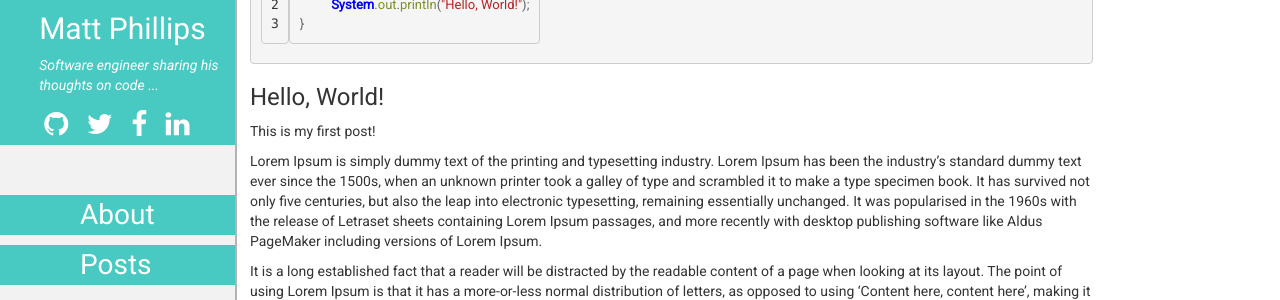
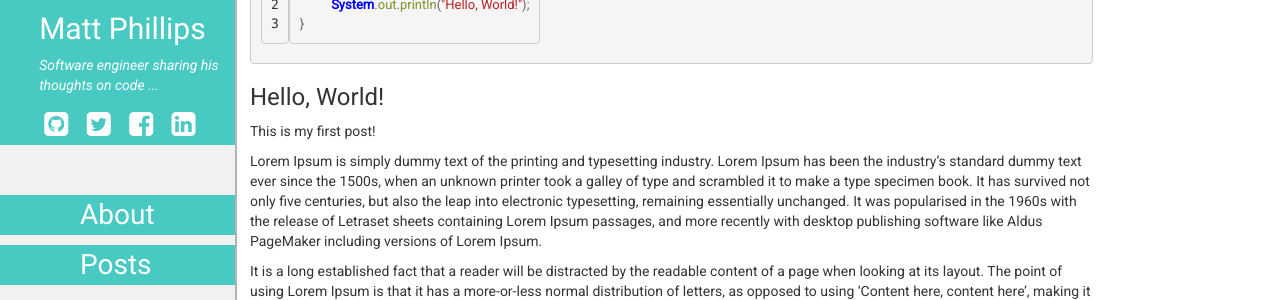
Before and after one commit to mattphillips/mattphillips.github.io, a Jekyll site: the page built from _posts/2015-11-01-my-first-post.md, in a window 1280 px wide. Shown: the part 143-443 px from the top of the page. Built offline with Jekyll 4.4.1, drawn with Linux system fonts in a browser that asks for light colours; nearby versions of some CDN libraries.

Commit message:
Changed social inons to be square

```diff
--- a/_includes/author-profile.html
+++ b/_includes/author-profile.html
@@ -2,8 +2,8 @@
 <h2 class="author-name">{{site.author.name}}</h2>
 <p class="author-bio">{{site.author.bio}}</p>
 <ul class="author-contact list-inline">
-    <li><a href="http://www.github.com/{{site.github_username}}" target="_blank"><i class="fa fa-github"></i></a></li>
-    <li><a href="http://www.twitter.com/{{site.twitter_username}}" target="_blank"><i class="fa fa-twitter"></i></a></li>
-    <li><a href="http://www.facebook.com/{{site.facebook_username}}" target="_blank"><i class="fa fa-facebook"></i></a></li>
-    <li><a href="http://www.linkedin.com/in/{{site.linkedin_username}}" target="_blank"><i class="fa fa-linkedin"></i></a></li>
+    <li><a href="http://www.github.com/{{site.github_username}}" target="_blank"><i class="fa fa-github-square"></i></a></li>
+    <li><a href="http://www.twitter.com/{{site.twitter_username}}" target="_blank"><i class="fa fa-twitter-square"></i></a></li>
+    <li><a href="http://www.facebook.com/{{site.facebook_username}}" target="_blank"><i class="fa fa-facebook-square"></i></a></li>
+    <li><a href="http://www.linkedin.com/in/{{site.linkedin_username}}" target="_blank"><i class="fa fa-linkedin-square"></i></a></li>
 </ul>
```
